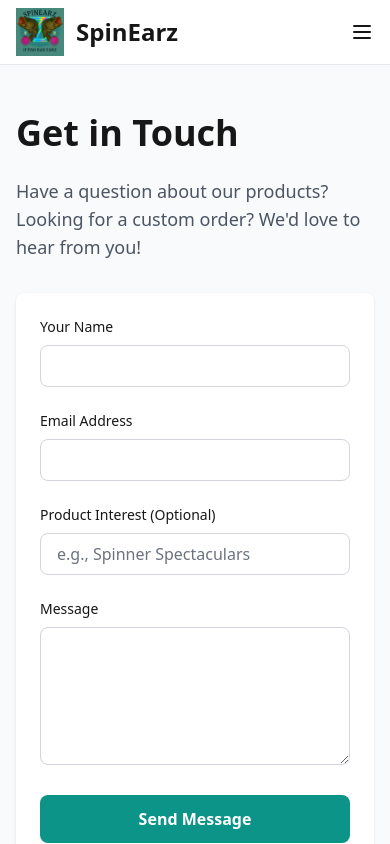
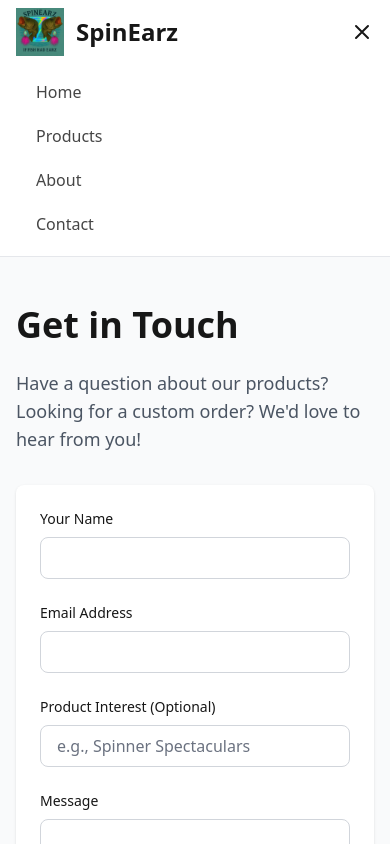
Before and after one commit to bufordeeds/spinearz, a Next.js app: page /contact in a window 390 px wide. Both pictures are taken after a click on the button 362 px from the left and 32 px from the top of the page. Shown: the top 844 px of the page. Built offline with nearby package versions, Linux system fonts and the light colour scheme.

Commit message:
feat: Implement mobile menu toggle functionality in header component

```diff
--- a/src/components/Header.tsx
+++ b/src/components/Header.tsx
@@ -1,7 +1,12 @@
+'use client'
+
 import Link from 'next/link'
 import Image from 'next/image'
+import { useState } from 'react'
 
 export default function Header() {
+  const [isMenuOpen, setIsMenuOpen] = useState(false)
+
   return (
     <header className="bg-background shadow-sm border-b border-gray-200">
       <div className="max-w-7xl mx-auto px-4 sm:px-6 lg:px-8">
@@ -33,12 +38,55 @@ export default function Header() {
             </Link>
           </nav>
 
-          <button className="md:hidden text-foreground">
+          <button
+            className="md:hidden text-foreground"
+            onClick={() => setIsMenuOpen(!isMenuOpen)}
+          >
             <svg className="w-6 h-6" fill="none" stroke="currentColor" viewBox="0 0 24 24">
-              <path strokeLinecap="round" strokeLinejoin="round" strokeWidth={2} d="M4 6h16M4 12h16M4 18h16" />
+              {isMenuOpen ? (
+                <path strokeLinecap="round" strokeLinejoin="round" strokeWidth={2} d="M6 18L18 6M6 6l12 12" />
+              ) : (
+                <path strokeLinecap="round" strokeLinejoin="round" strokeWidth={2} d="M4 6h16M4 12h16M4 18h16" />
+              )}
             </svg>
           </button>
         </div>
+
+        {/* Mobile menu */}
+        {isMenuOpen && (
+          <div className="md:hidden">
+            <nav className="px-2 pt-2 pb-3 space-y-1 sm:px-3">
+              <Link
+                href="/"
+                className="block px-3 py-2 rounded-md text-base font-medium text-foreground/80 hover:text-primary hover:bg-gray-50 transition-colors"
+                onClick={() => setIsMenuOpen(false)}
+              >
+                Home
+              </Link>
+              <Link
+                href="/products"
+                className="block px-3 py-2 rounded-md text-base font-medium text-foreground/80 hover:text-primary hover:bg-gray-50 transition-colors"
+                onClick={() => setIsMenuOpen(false)}
+              >
+                Products
+              </Link>
+              <Link
+                href="/about"
+                className="block px-3 py-2 rounded-md text-base font-medium text-foreground/80 hover:text-primary hover:bg-gray-50 transition-colors"
+                onClick={() => setIsMenuOpen(false)}
+              >
+                About
+              </Link>
+              <Link
+                href="/contact"
+                className="block px-3 py-2 rounded-md text-base font-medium text-foreground/80 hover:text-primary hover:bg-gray-50 transition-colors"
+                onClick={() => setIsMenuOpen(false)}
+              >
+                Contact
+              </Link>
+            </nav>
+          </div>
+        )}
       </div>
     </header>
   )
```
